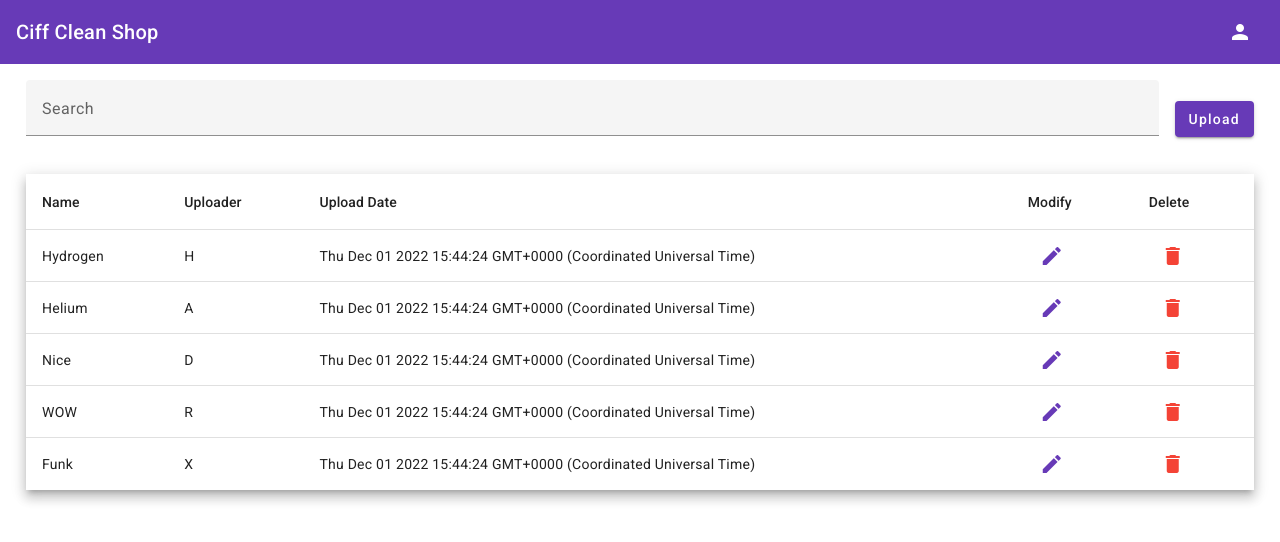
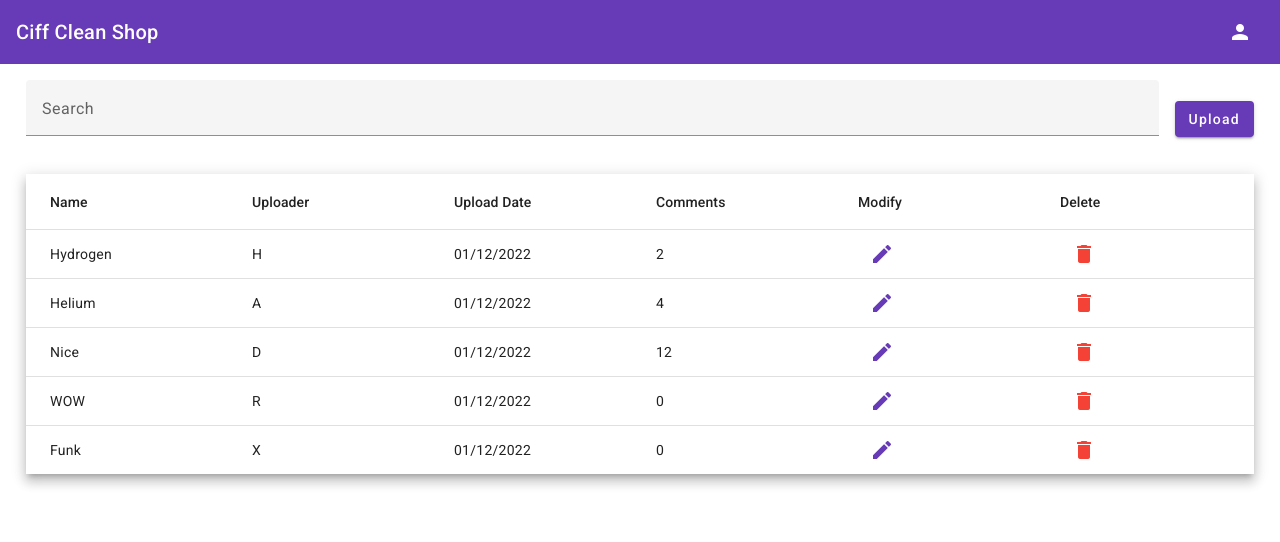
Before and after one commit to mrakko/Szamitogep-biztonsag-CIFF-Clean, an Angular app in the folder ciff-clean-frontend/: page /file-list in a window 1280 px wide. Shown: the top 542 px of the page. Built offline with nearby package versions, Linux system fonts and the light colour scheme.

Commit message:
show number of comment, add ripple effect for clicking on rows

```diff
--- a/ciff-clean-frontend/src/app/app.module.ts
+++ b/ciff-clean-frontend/src/app/app.module.ts
@@ -21,6 +21,8 @@ import { MatTableModule } from '@angular/material/table'
 import { HttpClientModule, HTTP_INTERCEPTORS } from '@angular/common/http';
 import { AuthInterceptor } from './services/authentication/auth.interceptor';
 import { AuthGuard } from './guards/auth.guard';
+import { MatRippleModule } from '@angular/material/core';
+import { MatDialogModule } from '@angular/material/dialog';
 
 @NgModule({
   declarations: [
@@ -44,7 +46,9 @@ import { AuthGuard } from './guards/auth.guard';
         MatIconModule,
         MatToolbarModule,
         MatTableModule,
-        HttpClientModule
+        HttpClientModule,
+        MatRippleModule,
+        MatDialogModule
     ],
   providers: [
     AuthGuard,
--- a/ciff-clean-frontend/src/app/components/file-list/file-list.component.html
+++ b/ciff-clean-frontend/src/app/components/file-list/file-list.component.html
@@ -10,42 +10,48 @@
 <div class="table-div">
 <table mat-table [dataSource]="dataSource" class="mat-elevation-z8">
     <ng-container matColumnDef="name">
-      <th mat-header-cell *matHeaderCellDef> Name </th>
-      <td mat-cell *matCellDef="let element"> {{element.fileName}} </td>
+      <mat-header-cell *matHeaderCellDef> Name </mat-header-cell>
+      <mat-cell *matCellDef="let element"> {{element.fileName}} </mat-cell>
     </ng-container>
 
     <ng-container matColumnDef="uploaderName">
-      <th mat-header-cell *matHeaderCellDef> Uploader </th>
-      <td mat-cell *matCellDef="let element"> {{element.uploaderName}} </td>
+      <mat-header-cell *matHeaderCellDef> Uploader </mat-header-cell>
+      <mat-cell *matCellDef="let element"> {{element.uploaderName}} </mat-cell>
     </ng-container>
 
     <ng-container matColumnDef="uploadDate">
-      <th mat-header-cell *matHeaderCellDef> Upload Date </th>
-      <td mat-cell *matCellDef="let element"> {{element.uploadDate}} </td>
+      <mat-header-cell *matHeaderCellDef> Upload Date </mat-header-cell>
+      <mat-cell *matCellDef="let element"> {{ element.uploadDate | date: 'dd/MM/yyyy' }} </mat-cell>
+    </ng-container>
+
+    <ng-container matColumnDef="numberOfComments">
+      <mat-header-cell *matHeaderCellDef> Comments </mat-header-cell>
+      <mat-cell *matCellDef="let element"> {{element.numberOfComments}} </mat-cell>
     </ng-container>
 
     <ng-template [ngIf]="isAdmin">
       <ng-container matColumnDef="modify">
-        <th mat-header-cell *matHeaderCellDef> Modify </th>
-        <td mat-cell *matCellDef="let element">
-          <button mat-icon-button color="primary" (click)="onModifyClick(element.id)">
+        <mat-header-cell *matHeaderCellDef> Modify </mat-header-cell>
+        <mat-cell *matCellDef="let element">
+          <button mat-icon-button color="primary" (click)="onModifyClick($event, element.id)">
               <mat-icon class="mat-18">edit</mat-icon>
           </button>
-        </td>
+        </mat-cell>
       </ng-container>
 
       <ng-container matColumnDef="delete">
-        <th mat-header-cell *matHeaderCellDef> Delete </th>
-        <td mat-cell *matCellDef="let element">
-          <button mat-icon-button color="warn" (click)="onDeleteClick(element.id)">
+        <mat-header-cell *matHeaderCellDef> Delete </mat-header-cell>
+        <mat-cell *matCellDef="let element">
+          <button mat-icon-button color="warn" (click)="onDeleteClick($event, element.id)">
               <mat-icon class="mat-18">delete</mat-icon>
           </button>
-        </td>
+        </mat-cell>
       </ng-container>
     </ng-template>
 
-    <tr mat-header-row *matHeaderRowDef="displayedColumns"></tr>
-    <tr mat-row *matRowDef="let row; columns: displayedColumns;"
-    (click)="onRowClicked(row)"></tr>
+    <mat-header-row *matHeaderRowDef="displayedColumns"></mat-header-row>
+    <mat-row *matRowDef="let row; columns: displayedColumns;"
+    (click)="onRowClicked(row)"
+    matRipple></mat-row>
 </table>
 </div>
--- a/ciff-clean-frontend/src/app/components/file-list/file-list.component.ts
+++ b/ciff-clean-frontend/src/app/components/file-list/file-list.component.ts
@@ -1,3 +1,4 @@
+import { DatePipe } from '@angular/common';
 import { Component } from '@angular/core';
 import { StorageService } from 'src/app/services/authentication/storage.service';
 import { MediaDTO, MediaService, UserRole } from 'src/app/services/networking';
@@ -7,14 +8,15 @@ export interface MediaModel {
   fileName?: string;
   uploaderName?: string;
   uploadDate?: Date;
+  numberOfComments?: number;
 }
 
 const TEST_MEDIA_DATA: MediaModel[] = [
-  {id: 0, fileName: 'Hydrogen', uploaderName: 'H', uploadDate: new Date()},
-  {id: 1, fileName: 'Helium', uploaderName: 'A', uploadDate: new Date()},
-  {id: 2, fileName: 'Nice', uploaderName: 'D', uploadDate: new Date()},
-  {id: 3, fileName: 'WOW', uploaderName: 'R', uploadDate: new Date()},
-  {id: 4, fileName: 'Funk', uploaderName: 'X', uploadDate: new Date()}
+  {id: 0, fileName: 'Hydrogen', uploaderName: 'H', uploadDate: new Date(), numberOfComments: 2},
+  {id: 1, fileName: 'Helium', uploaderName: 'A', uploadDate: new Date(), numberOfComments: 4},
+  {id: 2, fileName: 'Nice', uploaderName: 'D', uploadDate: new Date(), numberOfComments: 12},
+  {id: 3, fileName: 'WOW', uploaderName: 'R', uploadDate: new Date(), numberOfComments: 0},
+  {id: 4, fileName: 'Funk', uploaderName: 'X', uploadDate: new Date(), numberOfComments: 0}
 ];
 
 @Component({
@@ -35,7 +37,7 @@ export class FileListComponent {
   constructor(private mediaService: MediaService, private storageService: StorageService) {
     this.isAdmin = storageService.getUser()?.role === UserRole.Admin;
     this.isAdmin = true;
-    this.displayedColumns = this.isAdmin ? ['name', 'uploaderName', 'uploadDate', 'modify', 'delete'] : ['name', 'uploaderName', 'uploadDate'];
+    this.displayedColumns = this.isAdmin ? ['name', 'uploaderName', 'uploadDate', 'numberOfComments', 'modify', 'delete'] : ['name', 'uploaderName', 'uploadDate', 'numberOfComments'];
   }
 
   ngOnInit(): void {
@@ -51,7 +53,8 @@ export class FileListComponent {
             id: item.fileId,
             fileName: item.fileName,
             uploaderName: item.uploader?.fullName,
-            uploadDate: item.uploadDate
+            uploadDate: item.uploadDate,
+            numberOfComments: item.comments?.length
           }
         });
         this.dataSource = this.models;
@@ -71,15 +74,16 @@ export class FileListComponent {
     console.log('Upload clicked');
   }
 
-  onModifyClick(event: Event) {
-    const value = (event.target as HTMLInputElement).value;
-    console.log('Modify clicked ', value);
+  onModifyClick(event: Event, id: number) {
     event.stopPropagation();
+    console.log('Modify clicked ', id);
+
+
   }
 
-  onDeleteClick(event: Event) {
-    const value = (event.target as HTMLInputElement).value;
-    console.log('Delete clicked ', value);
+  onDeleteClick(event: Event, id: number) {
     event.stopPropagation();
+    console.log('Delete clicked ', id);
+
   }
 }
```
